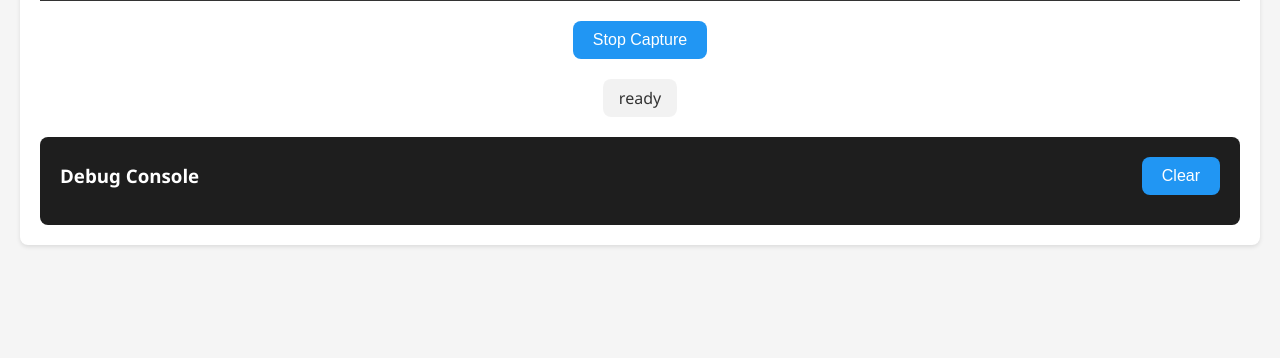
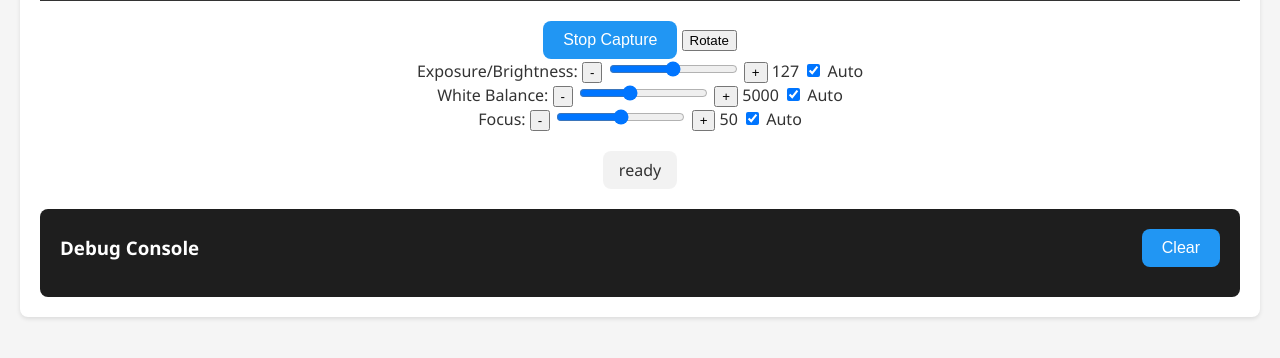
Before and after one commit to Cfomodz/object-scanning-frontend, a Flask app: page / in a window 1280 px wide. Shown: the part 426-784 px from the top of the page. Run offline with Flask 3, Linux system fonts and the light colour scheme; some libraries are stand-ins or nearby versions.

Commit message:
working, full web app, no secondary python script, added rotate & some camera controls that sometimes work depending on your camera

```diff
--- a/static/js/main.js
+++ b/static/js/main.js
@@ -15,11 +15,14 @@ const statusElement = document.getElementById('status');
 const debugLog = document.getElementById('debug-log');
 const startCaptureBtn = document.getElementById('start-capture');
 const clearDebugBtn = document.getElementById('clear-debug');
+const rotateBtn = document.getElementById('rotate-btn');
 
 let capturing = true;
 let motionDetected = false;
 let motionTimeout = null;
 let detectingMotion = false; // To prevent multiple concurrent detectMotion calls
+let rotationAngle = 0; // Rotation angle in degrees
+let videoTrack;
 
 function addDebugMessage(message) {
     const timestamp = new Date().toLocaleTimeString();
@@ -33,14 +36,15 @@ function addDebugMessage(message) {
 function startWebcam(deviceId) {
     const constraints = {
         video: {
-            width: { ideal: 640 },
-            height: { ideal: 480 },
+            width: { max: 1920 },
+            height: { max: 1080 },
             deviceId: deviceId ? { exact: deviceId } : undefined
         }
     };
     navigator.mediaDevices.getUserMedia(constraints)
         .then(stream => {
             liveView.srcObject = stream;
+            videoTrack = stream.getVideoTracks()[0]; // Store the video track
             liveView.onloadedmetadata = () => {
                 liveView.play();
                 addDebugMessage('Webcam started');
@@ -91,10 +95,31 @@ function detectMotion() {
 
         let begin = Date.now();
 
-        // Draw the video frame onto the canvas
-        context.drawImage(liveView, 0, 0, width, height);
+        // Clear the canvas
+        context.clearRect(0, 0, width, height);
 
-        // Get the image data from the canvas
+        // Save the context state
+        context.save();
+
+        // Translate to the center of the canvas
+        context.translate(width / 2, height / 2);
+
+        // Rotate the canvas
+        context.rotate((rotationAngle * Math.PI) / 180);
+
+        // Draw the video frame with rotation
+        context.drawImage(
+            liveView,
+            -width / 2,
+            -height / 2,
+            width,
+            height
+        );
+
+        // Restore the context state
+        context.restore();
+
+        // Get the image data from the canvas after rotation
         let imageData = context.getImageData(0, 0, width, height);
 
         // Convert the canvas data to cv.Mat
@@ -152,7 +177,30 @@ function takePicture() {
     canvas.width = liveView.videoWidth;
     canvas.height = liveView.videoHeight;
     const context = canvas.getContext('2d');
-    context.drawImage(liveView, 0, 0, canvas.width, canvas.height);
+
+    // Clear the canvas
+    context.clearRect(0, 0, canvas.width, canvas.height);
+
+    // Save the context state
+    context.save();
+
+    // Translate to the center of the canvas
+    context.translate(canvas.width / 2, canvas.height / 2);
+
+    // Rotate the canvas
+    context.rotate((rotationAngle * Math.PI) / 180);
+
+    // Draw the video frame with rotation
+    context.drawImage(
+        liveView,
+        -canvas.width / 2,
+        -canvas.height / 2,
+        canvas.width,
+        canvas.height
+    );
+
+    // Restore the context state
+    context.restore();
 
     // Display the captured image
     lastCapturedView.src = canvas.toDataURL('image/png');
@@ -185,3 +233,91 @@ startCaptureBtn.addEventListener('click', () => {
 clearDebugBtn.addEventListener('click', () => {
     debugLog.innerHTML = '';
 });
+
+rotateBtn.addEventListener('click', () => {
+    // Increase rotation angle by 90 degrees
+    rotationAngle = (rotationAngle + 90) % 360;
+    liveView.style.transform = `rotate(${rotationAngle}deg)`;
+    addDebugMessage(`Rotated to ${rotationAngle} degrees`);
+});
+
+// Function to apply constraints
+function applyVideoConstraints() {
+    if (videoTrack) {
+        const exposureAuto = document.getElementById('exposure-auto').checked;
+        const whiteBalanceAuto = document.getElementById('white-balance-auto').checked;
+        const focusAuto = document.getElementById('focus-auto').checked;
+
+        const sliderValue = parseFloat(document.getElementById('exposure-control').value);
+        const exposureValue = (sliderValue - 127.5) / 12.75; // Convert to -10 to 10 range
+        const brightnessValue = sliderValue; // Use 0 to 255 range directly
+        const whiteBalanceValue = parseInt(document.getElementById('white-balance-control').value);
+        const focusValue = parseInt(document.getElementById('focus-control').value);
+
+        const constraints = {
+            advanced: [
+                exposureAuto ? { exposureMode: 'continuous' } : { exposureCompensation: exposureValue, brightness: brightnessValue },
+                whiteBalanceAuto ? { whiteBalanceMode: 'continuous' } : { whiteBalanceMode: 'manual', colorTemperature: whiteBalanceValue },
+                focusAuto ? { focusMode: 'continuous' } : { focusDistance: focusValue }
+            ]
+        };
+
+        videoTrack.applyConstraints(constraints)
+            .then(() => addDebugMessage(`Constraints applied: Exposure/Brightness ${exposureValue}, White Balance ${whiteBalanceValue}, Focus ${focusValue}`))
+            .catch(err => addDebugMessage(`Error applying constraints: ${err}`));
+    }
+}
+
+function updateControlValue(controlId, valueId) {
+    const control = document.getElementById(controlId);
+    const value = document.getElementById(valueId);
+    value.textContent = control.value;
+    applyVideoConstraints();
+}
+
+// Add event listeners for the sliders
+document.getElementById('exposure-control').addEventListener('input', () => updateControlValue('exposure-control', 'exposure-value'));
+document.getElementById('white-balance-control').addEventListener('input', () => updateControlValue('white-balance-control', 'white-balance-value'));
+document.getElementById('focus-control').addEventListener('input', () => updateControlValue('focus-control', 'focus-value'));
+
+// Add event listeners for the auto checkboxes
+document.getElementById('exposure-auto').addEventListener('change', applyVideoConstraints);
+document.getElementById('white-balance-auto').addEventListener('change', applyVideoConstraints);
+document.getElementById('focus-auto').addEventListener('change', applyVideoConstraints);
+
+// Add event listeners for the buttons
+document.getElementById('exposure-decrease').addEventListener('click', () => {
+    const control = document.getElementById('exposure-control');
+    control.stepDown();
+    updateControlValue('exposure-control', 'exposure-value');
+});
+
+document.getElementById('exposure-increase').addEventListener('click', () => {
+    const control = document.getElementById('exposure-control');
+    control.stepUp();
+    updateControlValue('exposure-control', 'exposure-value');
+});
+
+document.getElementById('white-balance-decrease').addEventListener('click', () => {
+    const control = document.getElementById('white-balance-control');
+    control.stepDown();
+    updateControlValue('white-balance-control', 'white-balance-value');
+});
+
+document.getElementById('white-balance-increase').addEventListener('click', () => {
+    const control = document.getElementById('white-balance-control');
+    control.stepUp();
+    updateControlValue('white-balance-control', 'white-balance-value');
+});
+
+document.getElementById('focus-decrease').addEventListener('click', () => {
+    const control = document.getElementById('focus-control');
+    control.stepDown();
+    updateControlValue('focus-control', 'focus-value');
+});
+
+document.getElementById('focus-increase').addEventListener('click', () => {
+    const control = document.getElementById('focus-control');
+    control.stepUp();
+    updateControlValue('focus-control', 'focus-value');
+});
--- a/templates/index.html
+++ b/templates/index.html
@@ -17,6 +17,31 @@
         </div>
         <div class="controls">
             <button id="start-capture" class="btn">Stop Capture</button>
+            <button id="rotate-btn">Rotate</button>
+            <div>
+                <label for="exposure-control">Exposure/Brightness:</label>
+                <button id="exposure-decrease">-</button>
+                <input type="range" id="exposure-control" min="0" max="255" step="1" value="127">
+                <button id="exposure-increase">+</button>
+                <span id="exposure-value">127</span>
+                <input type="checkbox" id="exposure-auto" checked> Auto
+            </div>
+            <div>
+                <label for="white-balance-control">White Balance:</label>
+                <button id="white-balance-decrease">-</button>
+                <input type="range" id="white-balance-control" min="2000" max="10000" step="100" value="5000">
+                <button id="white-balance-increase">+</button>
+                <span id="white-balance-value">5000</span>
+                <input type="checkbox" id="white-balance-auto" checked> Auto
+            </div>
+            <div>
+                <label for="focus-control">Focus:</label>
+                <button id="focus-decrease">-</button>
+                <input type="range" id="focus-control" min="0" max="100" step="1" value="50">
+                <button id="focus-increase">+</button>
+                <span id="focus-value">50</span>
+                <input type="checkbox" id="focus-auto" checked> Auto
+            </div>
         </div>
         <div class="status-items">
             <div class="status-item" id="status">ready</div>
```
